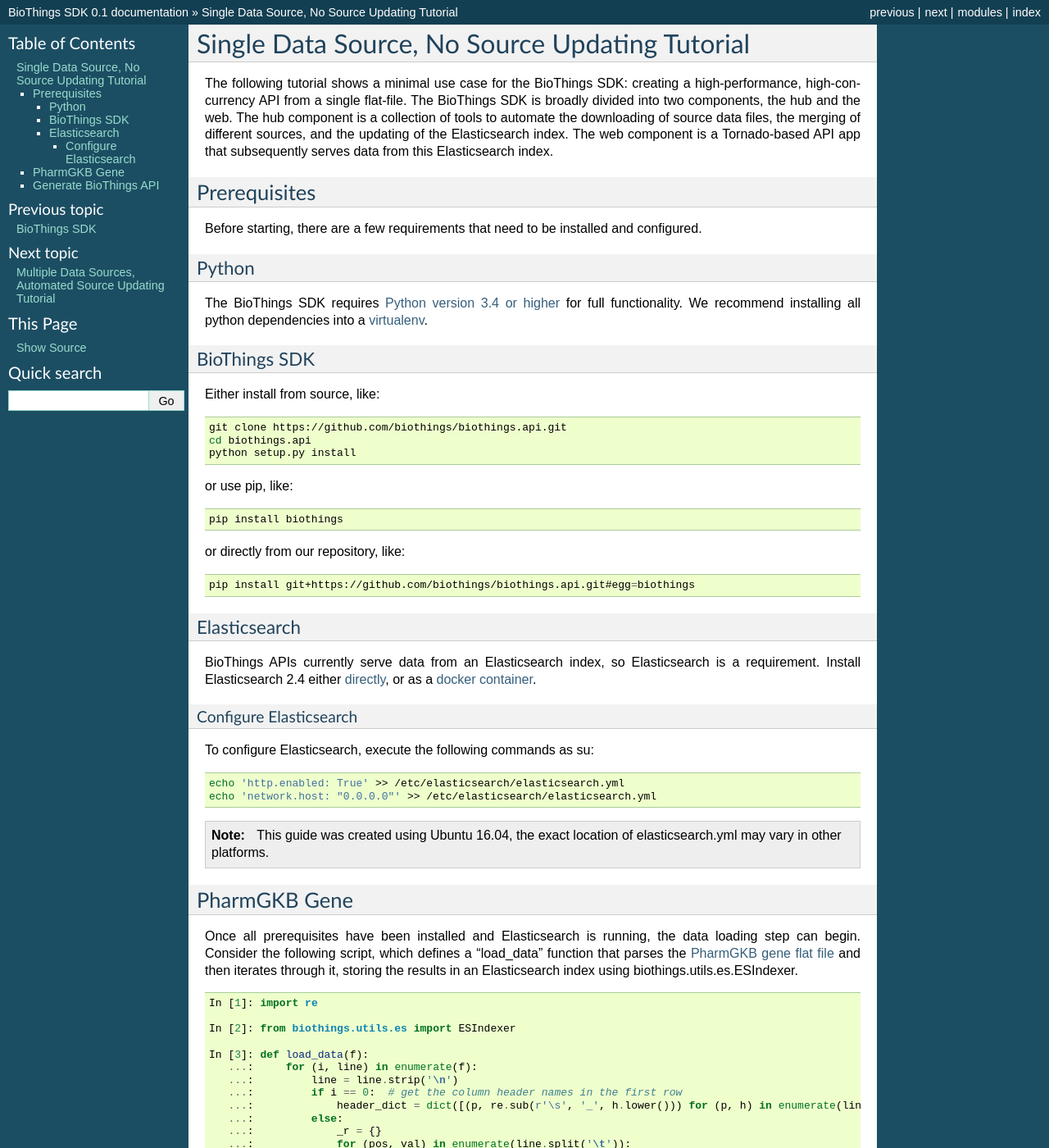
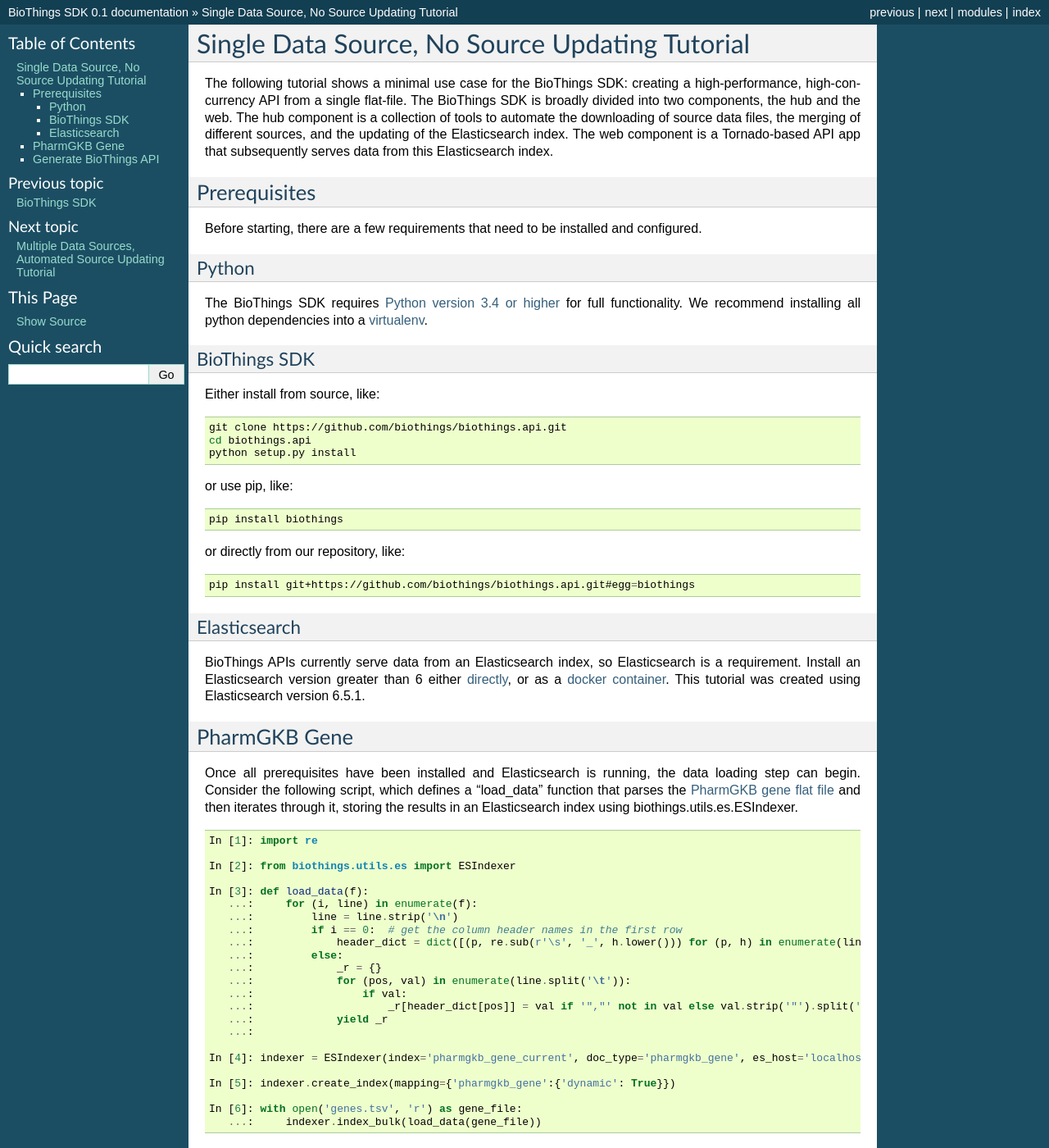
Before and after one commit to biothings/biothings.api, a Sphinx documentation site: the page built from docs/doc/single_source_tutorial.rst, in a window 1280 px wide and 1400 px high. Shown: the whole window at 82% size. Built offline with Sphinx 7.4.7, drawn with Linux system fonts in a browser that asks for light colours.

Commit message:
Modifying tutorial slightly for ES 6 transition.

```diff
--- a/docs/doc/single_source_tutorial.rst
+++ b/docs/doc/single_source_tutorial.rst
@@ -47,20 +47,8 @@
 =============
 
 BioThings APIs currently serve data from an Elasticsearch index, so Elasticsearch is a requirement.
-Install Elasticsearch 2.4 either `directly <https://www.elastic.co/guide/en/elasticsearch/reference/2.4/_installation.html>`_,
-or as a `docker container <https://www.elastic.co/guide/en/elasticsearch/reference/current/docker.html>`_.
-
-Configure Elasticsearch
-+++++++++++++++++++++++
-
-To configure Elasticsearch, execute the following commands as su:
-
-.. code-block:: bash
-
-    echo 'http.enabled: True' >> /etc/elasticsearch/elasticsearch.yml
-    echo 'network.host: "0.0.0.0"' >> /etc/elasticsearch/elasticsearch.yml
-
-.. note:: This guide was created using Ubuntu 16.04, the exact location of elasticsearch.yml may vary in other platforms.
+Install an Elasticsearch version greater than 6 either `directly <https://www.elastic.co/guide/en/elasticsearch/reference/6.x/_installation.html>`_,
+or as a `docker container <https://www.elastic.co/guide/en/elasticsearch/reference/6.x/docker.html>`_.  This tutorial was created using Elasticsearch version 6.5.1.
 
 PharmGKB Gene
 ^^^^^^^^^^^^^
```
